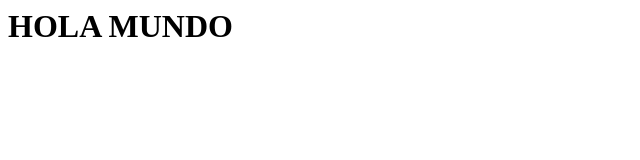
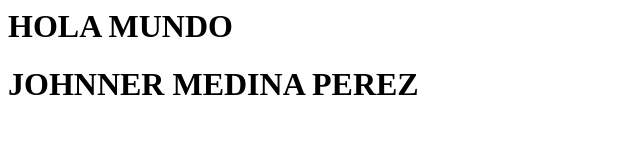
Before and after one commit to medina6141/fundamentos2026, a plain HTML site: page index.html in a window 1280 px wide. Shown: the whole page, without its empty margins (0-640 px from the left). Drawn offline with Linux system fonts and the light colour scheme.

Commit message:
Registrando nombre en index.html

```diff
--- a/index.html
+++ b/index.html
@@ -1 +1,2 @@
 <h1> HOLA MUNDO </h1>
+<h1>JOHNNER MEDINA PEREZ</h1>
```
